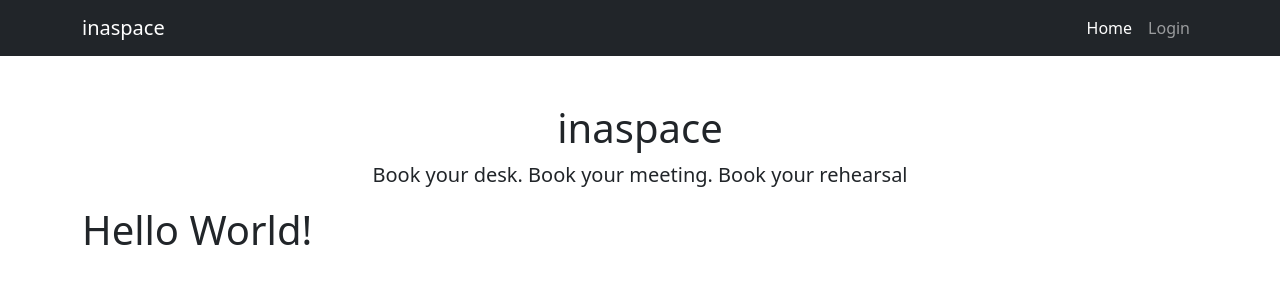
After one commit to bengilbertcodes/inaspace, a Django app: page / in a window 1280 px wide. The commit adds this page. Shown: the top 300 px of the page. Run offline with Django 5.2, Linux system fonts and the light colour scheme; some libraries are stand-ins or nearby versions.

Commit message:
Create home.html and fix errors in base.html

```diff
--- /dev/null
+++ b/home/templates/home/home.html
@@ -0,0 +1,5 @@
+{% extends "base.html" %}
+
+{% block content %}
+<h1>Hello World!</h1>
+{% endblock %}
--- a/home/urls.py
+++ b/home/urls.py
@@ -0,0 +1,6 @@
+from django.urls import path, include
+from home.views import HomeView
+
+urlpatterns = [
+	path('', HomeView.as_view(), name='home')
+]
--- a/home/views.py
+++ b/home/views.py
@@ -1,3 +1,9 @@
-from django.shortcuts import render
+# from django.shortcuts import render
+from django.views.generic import TemplateView
 
-# Create your views here.
+
+class HomeView(TemplateView):
+	"""
+	View to render homepage
+	"""
+	template_name = 'home/home.html'
--- a/inaspace/urls.py
+++ b/inaspace/urls.py
@@ -15,8 +15,9 @@ Including another URLconf
     2. Add a URL to urlpatterns:  path('blog/', include('blog.urls'))
 """
 from django.contrib import admin
-from django.urls import path
+from django.urls import path, include
 
 urlpatterns = [
+	path('', include('home.urls')),
     path('admin/', admin.site.urls),
 ]
--- a/requirements.txt
+++ b/requirements.txt
@@ -1,5 +1,6 @@
 asgiref==3.8.1
 dj-database-url==2.2.0
 Django==5.0.7
+psycopg2==2.9.9
 sqlparse==0.5.1
 typing_extensions==4.12.2
--- a/templates/base.html
+++ b/templates/base.html
@@ -1,3 +1,5 @@
+{% load static %}
+
 <!DOCTYPE html>
 <html lang="en">
 
@@ -7,14 +9,14 @@
 	<meta name="description" content="" />
 	<meta name="author" content="" />
 	<title>inaspace - Book Your Room</title>
-	<!-- Favicon-->
-	<link rel="icon" type="image/x-icon" href="{% assets/favicon.ico %}" />
-	<!-- Core theme CSS (includes Bootstrap)-->
-	<link href="{% css/styles.css %}" rel="stylesheet" />
+	<!-- Favicon -->
+	<link rel="icon" type="image/x-icon" href="{% static 'assets/favicon.ico' %}" />
+	<!-- Core theme CSS (includes Bootstrap) -->
+	<link href="{% static 'css/styles.css' %}" rel="stylesheet" />
 </head>
 
 <body>
-	<!-- Responsive navbar-->
+	<!-- Responsive navbar -->
 	<nav class="navbar navbar-expand-lg navbar-dark bg-dark">
 		<div class="container">
 			<a class="navbar-brand" href="#">inaspace</a>
@@ -29,21 +31,33 @@
 			</div>
 		</div>
 	</nav>
-	<!-- Page content-->
+	<!-- Page content -->
+	<header>
 		<div class="container">
 			<div class="text-center mt-5">
 				<h1>inaspace</h1>
 				<p class="lead">Book your desk. Book your meeting. Book your rehearsal</p>
 			</div>
 		</div>
+	</header>
+
+	<main>
 		<div class="container">
 			{% block content %}
 			{% endblock %}
 		</div>
-	<!-- Bootstrap core JS-->
+	</main>
+
+	<footer class="footer mt-auto py-3 dark-bg">
+		<div class="container">
+
+		</div>
+	</footer>
+
+	<!-- Bootstrap core JS -->
 	<script src="https://cdn.jsdelivr.net/npm/bootstrap@5.2.3/dist/js/bootstrap.bundle.min.js"></script>
-	<!-- Core theme JS-->
-	<script src="{% js/scripts.js %}"></script>
+	<!-- Core theme JS -->
+	<script src="{% static 'js/scripts.js' %}"></script>
 </body>
 
 </html>
```
Also changed, not shown: inaspace/settings.py (+8 -6 lines). Lines whose indentation alone changed are shown as unchanged.
